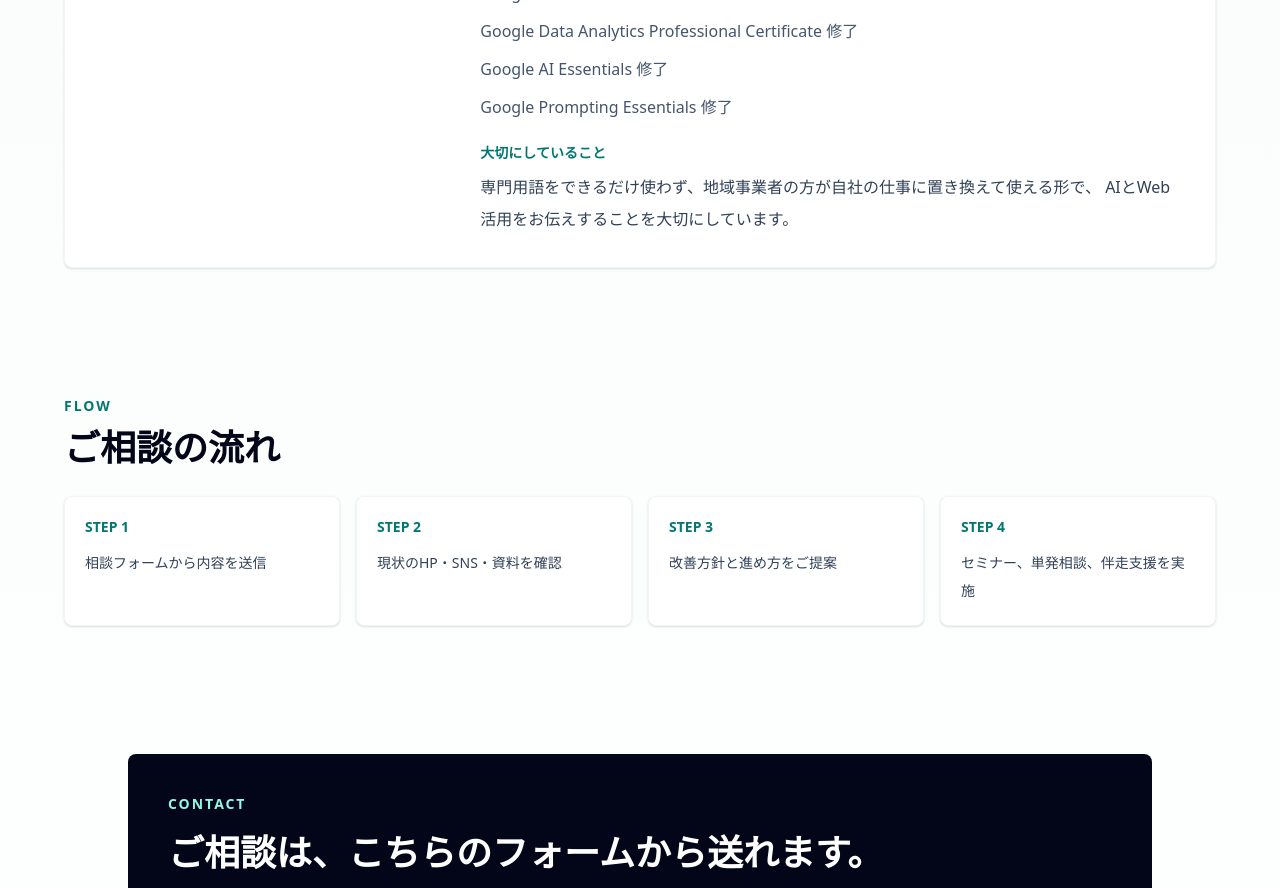
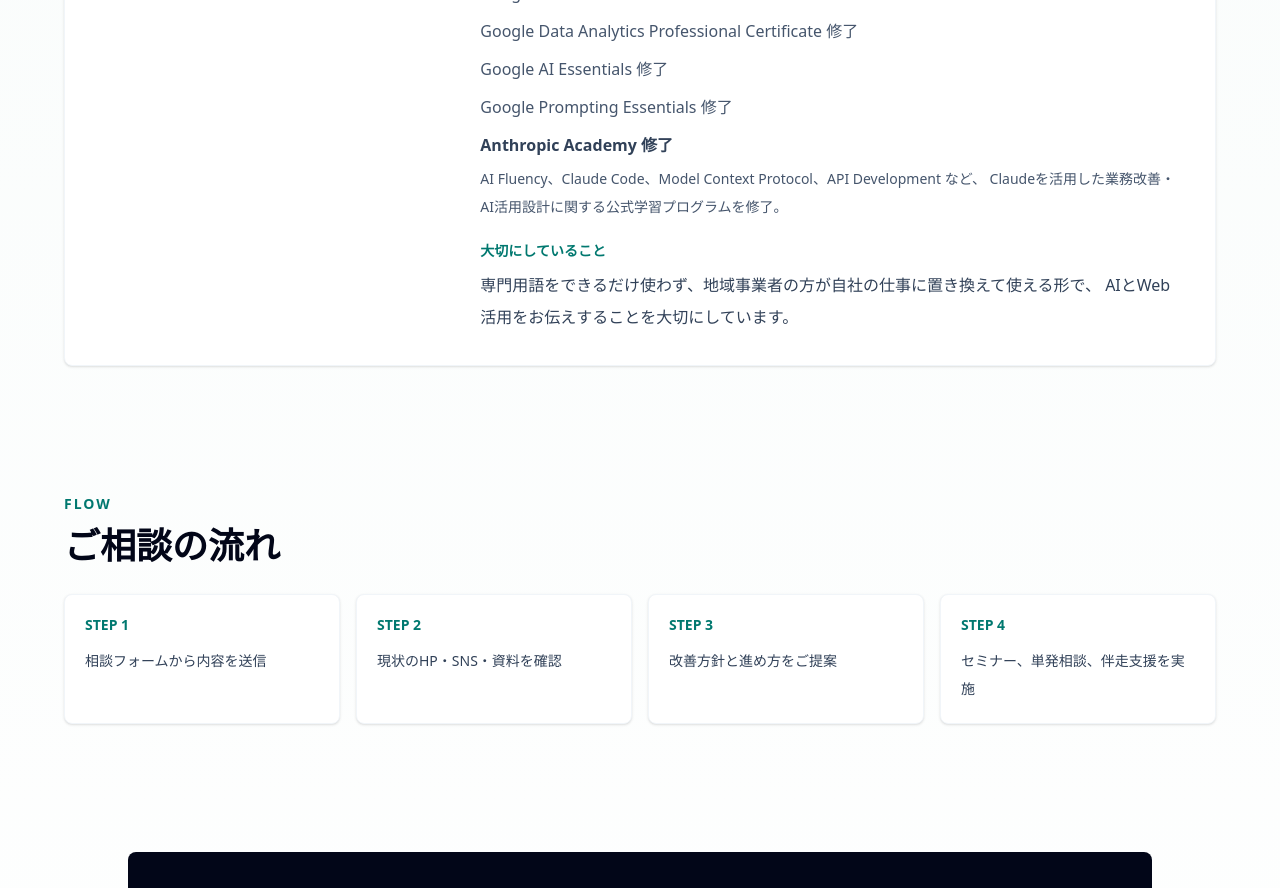
Before and after one commit to tkshagiwara-pandad/ai-web-consulting-lp, a Next.js app: page / in a window 1280 px wide. Shown: the part 3060-3948 px from the top of the page. Built offline with nearby package versions, Linux system fonts and the light colour scheme.

Commit message:
Add Anthropic Academy credential

```diff
--- a/app/page.tsx
+++ b/app/page.tsx
@@ -213,6 +213,13 @@ export default function Home() {
                 <li>Google Data Analytics Professional Certificate 修了</li>
                 <li>Google AI Essentials 修了</li>
                 <li>Google Prompting Essentials 修了</li>
+                <li>
+                  <span className="font-semibold text-slate-700">Anthropic Academy 修了</span>
+                  <span className="mt-1 block text-sm leading-7 text-slate-600">
+                    AI Fluency、Claude Code、Model Context Protocol、API Development など、
+                    Claudeを活用した業務改善・AI活用設計に関する公式学習プログラムを修了。
+                  </span>
+                </li>
               </ul>
             </div>
             <div>
```
